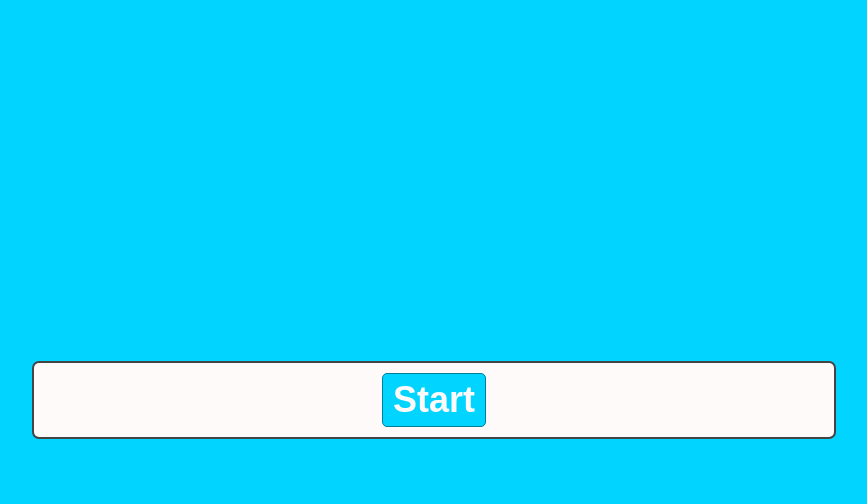
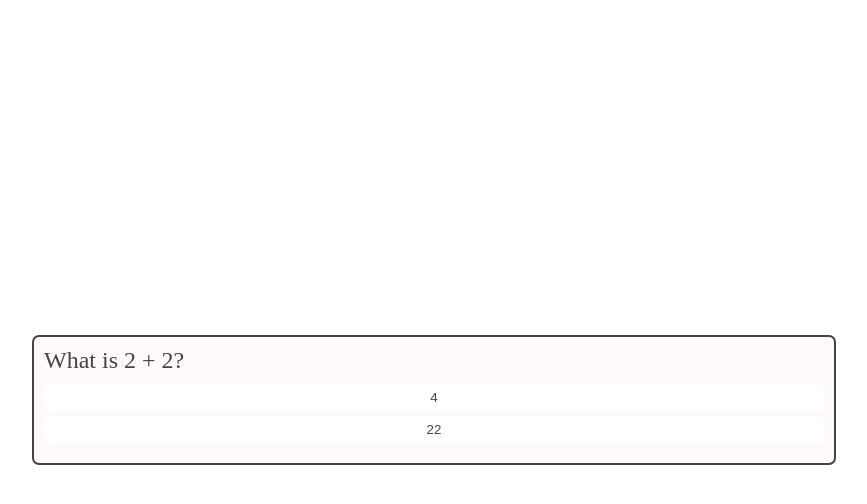
Before and after one commit to spatiality-dc/code-quiz, a plain HTML site: page index.html in a window 1280 px wide. Both pictures are taken after a click on the button "Start". Shown: the whole page, without its empty margins (206-1073 px from the left). Drawn offline with Linux system fonts and the light colour scheme.

Commit message:
added in js, minor CSS amends

```diff
--- a/index.html
+++ b/index.html
@@ -7,7 +7,7 @@
     <link href="style.css" rel="stylesheet" />
   </head>
   <body>
-    <div class="container">
+    <div class="container --main-bg-correct">
       <div id="question-box" class="hide">
         <div id="question">Question</div>
         <div id="answer-btn-grid" class="btn-grid">
--- a/javascript.js
+++ b/javascript.js
@@ -0,0 +1,77 @@
+const startButton = document.getElementById("start-btn");
+const nextButton = document.getElementById("next-btn");
+const questionContainer = document.getElementById("question-box");
+const questionElement = document.getElementById("question");
+const answerButtonsElement = document.getElementById("answer-btn-grid");
+var randomQuestions, currentQuestionIndex;
+
+const questions = [
+  {
+    question: "What is 2 + 2?",
+    answers: [
+      { text: "4", correct: true },
+      { text: "22", correct: false }
+    ]
+  }
+];
+
+startButton.addEventListener("click", startGame);
+
+function startGame() {
+  startButton.classList.add("hide");
+  randomQuestions = questions.sort(() => Math.random() - 0.5);
+  currentQuestionIndex = 0;
+  questionContainer.classList.remove("hide");
+  nextQuestion();
+}
+
+function nextQuestion() {
+  resetState();
+  showQuestion(randomQuestions[currentQuestionIndex]);
+}
+
+function showQuestion(question) {
+  questionElement.innerText = question.question;
+  question.answers.forEach(answer => {
+    const button = document.createElement("button");
+    button.innerText = answer.text;
+    button.classList.add("btn");
+    if (answer.correct) {
+      button.dataset.correct = answer.correct;
+    }
+    button.addEventListener("click", selectAnswer);
+    answerButtonsElement.appendChild(button);
+  });
+}
+
+function selectAnswer(e) {
+  const selectedButton = e.target;
+  const correct = selectedButton.dataset.correct;
+  setStatusClass(document.body, "correct");
+  Array.from(answerButtonsElement.children).forEach(button => {
+    setStatusClass(button, button.dataset.correct);
+  });
+}
+
+debugger;
+
+function setStatusClass(element, correct) {
+  clearStatusClass(element);
+  if (correct) {
+    element.classList.add("correct");
+  } else {
+    element.classList.add("wrong");
+  }
+}
+
+function clearStatusClass(element) {
+  element.classList.remove("wrong");
+  element.classList.remove("correct");
+}
+
+function resetState() {
+  nextButton.classList.add("hide");
+  while (answerButtonsElement.firstChild) {
+    answerButtonsElement.removeChild(answerButtonsElement.firstChild);
+  }
+}
--- a/style.css
+++ b/style.css
@@ -7,7 +7,7 @@
 }
 
 :root {
-  --hue-neutral: 190;
+  --hue-neutral: 100;
   --hue-wrong: 0;
   --hue-correct: 145;
 }
@@ -22,7 +22,7 @@ body {
   align-items: center;
   width: 100vw;
   height: 100vh;
-  background-color: hsl(var(--hue), 100%, 50%);
+  background-color: hsl(var(--hue), 100%, 100%);
 }
 
 body.correct {
@@ -50,11 +50,11 @@ body.wrong {
 
 .btn {
   --hue: var(--hue-neutral);
-  background-color: hsl(var(--hue), 100%, 50%);
-  border: 1px solid hsl(var(--hue), 100%, 30%);
+  background-color: hsl(var(--hue), 100%, 100%);
+  border: 1px solid hsl(var(--hue), 100%, 100%);
   border-radius: 5px;
   padding: 5px 10px;
-  color: snow;
+  color: #444444;
   outline: none;
 }
 
```
